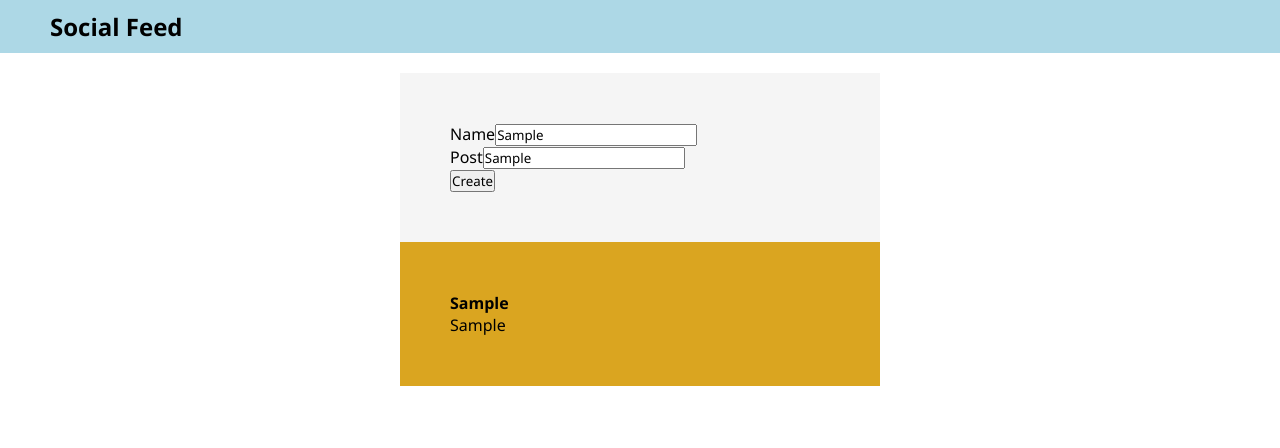
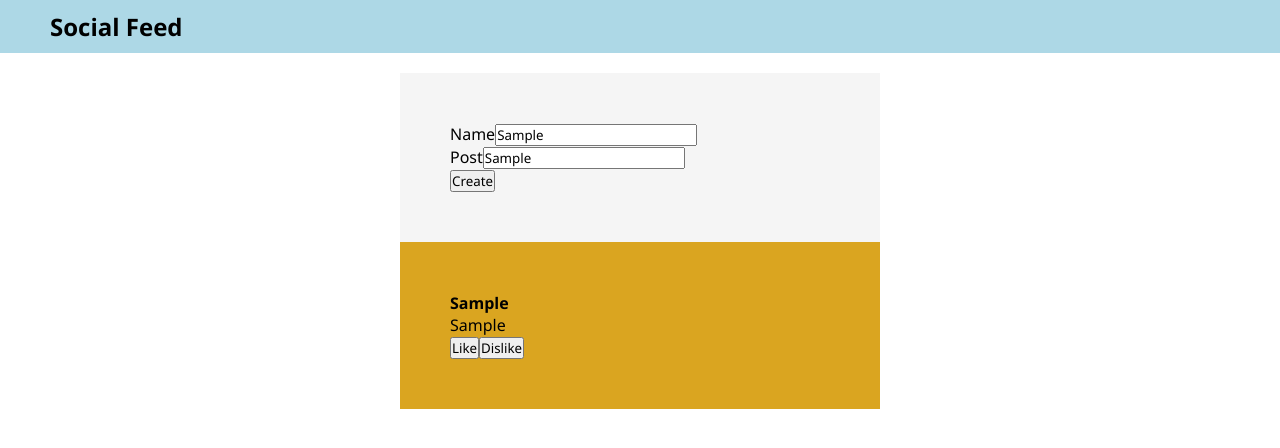
Before and after one commit to mikefocken/soicial_feed-project, a React (Create React App) app: page / in a window 1280 px wide. Both pictures are taken after typing "Sample", "Sample" into the empty fields and a click on the button "Create". Shown: the top 448 px of the page. Built offline with nearby package versions, Linux system fonts and the light colour scheme.

Commit message:
working like and dislike buttons

```diff
--- /dev/null
+++ b/src/components/Post/Post.css
@@ -0,0 +1,4 @@
+.active-btn{
+    background-color:orangered;
+    position:relative;
+}
--- a/src/components/Post/Post.jsx
+++ b/src/components/Post/Post.jsx
@@ -1,13 +1,35 @@
+import React, { useState } from "react";
+import './Post.css';
 
-const Post = ({postObj}) => {
+const Post = ({ postObj }) => {
+  const [isLike, setIsLike] = useState(false);
+  const [isDisLike, setIsDisLike] = useState(false);
 
-  console.log(postObj)
+  console.log(isLike);
+
+  const handleLikeClick = () => {
+    setIsLike(!isLike);
+  };
+
+  const handleDislikeClick = () => {
+    setIsDisLike(!isDisLike);
+  };
+
+  const btnLikeClass = isLike ? 'active-btn' : '';
+  const btnDisLikeClass = isDisLike ? 'active-btn' : '';
+
   return (
     <div>
-        <h4>{postObj.name}</h4>
+      <h4>{postObj.name}</h4>
       <div>
         <span>{postObj.postMessage}</span>
       </div>
+      <button className={btnLikeClass} onClick={handleLikeClick} type="button">
+        Like
+      </button>
+      <button className={btnDisLikeClass} onClick={handleDislikeClick} type="button">
+        Dislike
+      </button>
     </div>
   );
 };
```
